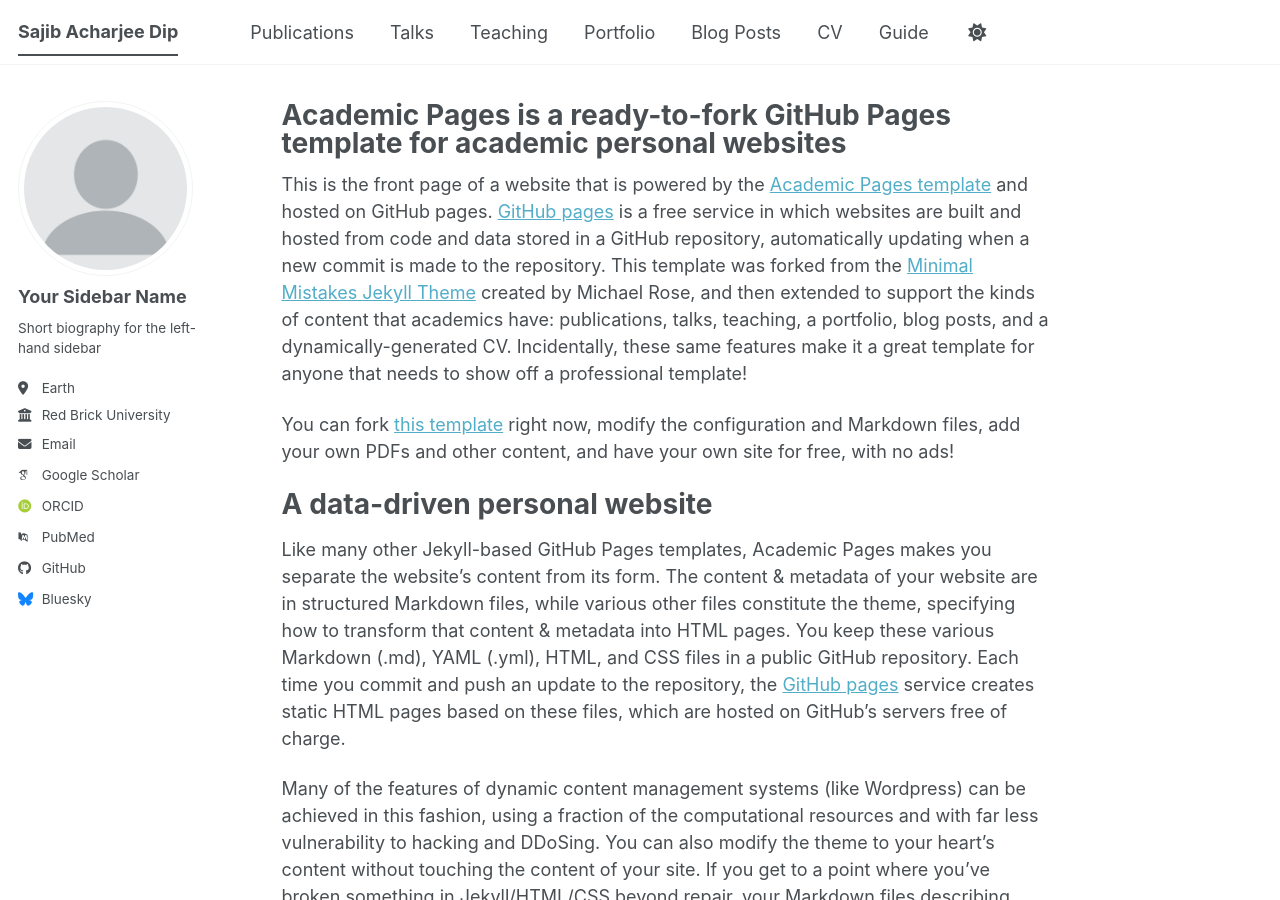
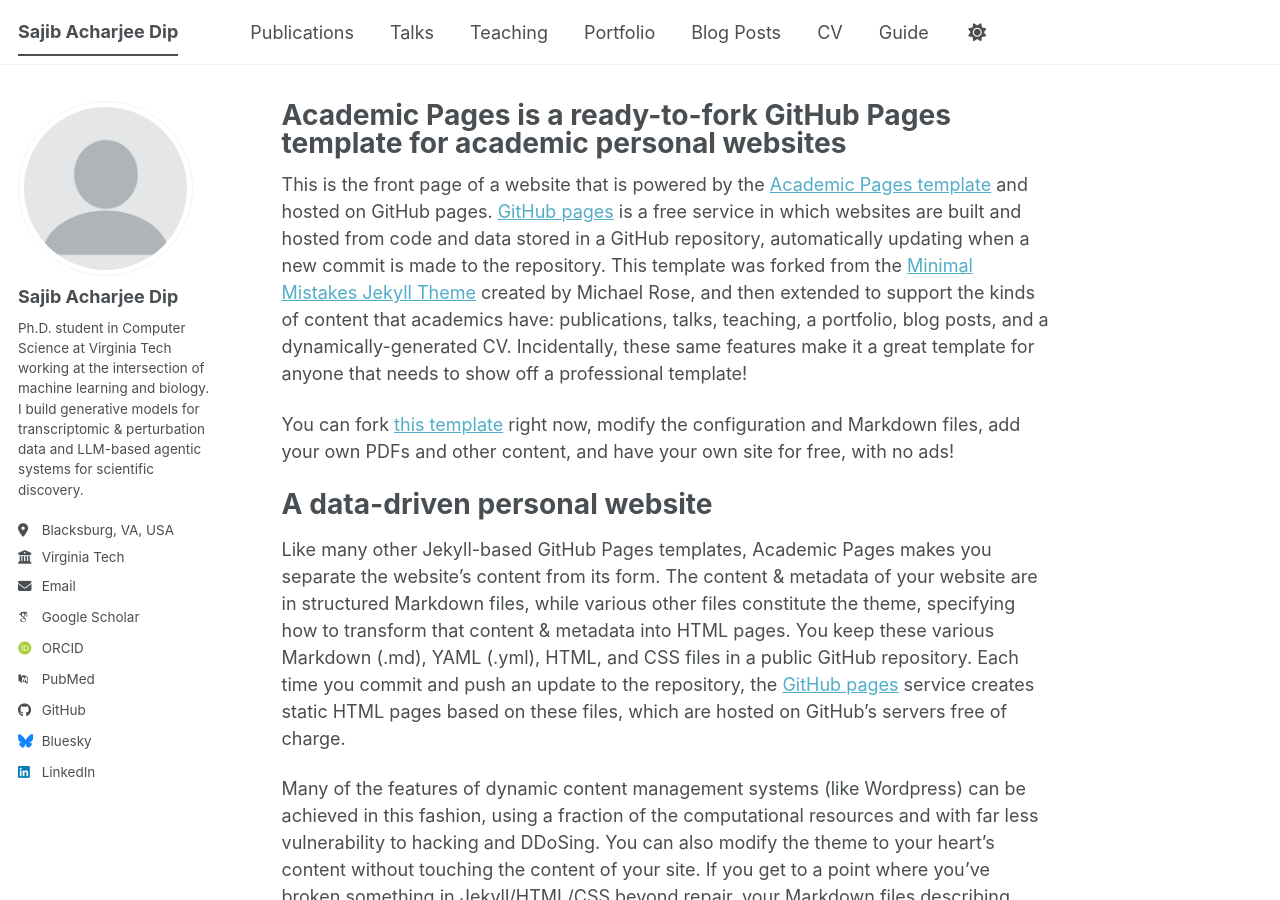
Before and after one commit to Sajib-006/Sajib-006.github.io, a Jekyll site: the page built from _pages/about.md, in a window 1280 px wide and 900 px high. Built offline with Jekyll 4.4.1, drawn with Linux system fonts in a browser that asks for light colours; some web fonts are replaced; a script bundle is joined from its source files by our own code; library files that are not in the unit come from our copies; some of the changed lines change nothing that is shown.

Commit message:
Revise author profile and social media details
Updated author information and social media links in the config.

```diff
--- a/_config.yml
+++ b/_config.yml
@@ -20,67 +20,35 @@
 # Site Author - The following control what appear as part of the author content on the side bar.
 #               If a field is blank the icon and link will not appear, otherwise it will be shown.
 #               Additional customization can be done by editing /_includes/author-profile.html
+
 author:
-  # Biographic information
-  avatar           : "profile.png"
-  name             : "Your Sidebar Name"
-  pronouns         : # example: "she/her"
-  bio              : "Short biography for the left-hand sidebar"
-  location         : "Earth"
-  employer         : "Red Brick University"
-  uri              : # URL
-  email            : "none@example.org"
+  avatar    : "profile.png"   # upload your photo as /images/profile.png OR change filename
+  name      : "Sajib Acharjee Dip"
+  pronouns  :
+  bio       : "Ph.D. student in Computer Science at Virginia Tech working at the intersection of machine learning and biology. I build generative models for transcriptomic & perturbation data and LLM-based agentic systems for scientific discovery."
+  location  : "Blacksburg, VA, USA"
+  employer  : "Virginia Tech"
+  uri       :
+  email     : ""  # optional: add your public email if you want it visible
 
   # Academic websites
-  academia         : # URL
-  arxiv            : # URL - Update with the correct link to your profile
-  googlescholar    : "https://scholar.google.com/citations?user=PS_CX0AAAAAJ"
-  inspire-hep      : # URL
-  impactstory      : # URL
-  orcid            : "https://orcid.org/yourorcidurl"
-  semantic         : # URL
-  ssrn             : # URL
-  pubmed           : "https://www.ncbi.nlm.nih.gov/pubmed/?term=john+snow"
-  researchgate     : # URL
-  scopus           : # URL
-  zotero           : # URL
-
+  googlescholar : "https://scholar.google.com/citations?user=PS_CX0AAAAAJ"
+  orcid         : ""          # add your real ORCID later (don’t keep template text)
+  arxiv         :
+  pubmed        : ""          # remove the John Snow placeholder
+  researchgate  :
+  semantic      :
 
   # Repositories and software development
-  bitbucket        : # Username - Update with your username on the site
-  codepen          : # Username
-  dribbble         : # Username
-  github           : "academicpages"
-  kaggle           : # Username
-  stackoverflow    : # User number or user number and name (i.e., use "1" or "1/jeff-atwood")
+  github        : "Sajib-006"
+  kaggle        :
+  stackoverflow :
 
   # Social media
-  artstation       : # Username
-  bluesky          : "bsky.app" # Replace this with you Bluesky username
-  facebook         : # Username
-  flickr           : # Username
-  foursquare       : # Username
-  goodreads        : # Username
-  google_plus      : # Username
-  keybase          : # Username
-  instagram        : # Username
-  lastfm           : # Username
-  linkedin         : # Username
-  mastodon         : # URL
-  medium           : # URL
-  pinterest        : # Username
-  soundcloud       : # Username
-  steam            : # Username
-  telegram         : # URL
-  tumblr           : # Username
-  twitter          : # Username for X / Twitter
-  vine             : # Username
-  weibo            : # Username
-  wikipedia        : # Username
-  xing             : # Username
-  youtube          : # Username
-  zhihu            : # Username
-
+  linkedin      : ""          # add if you want (your username)
+  twitter       :
+  bluesky       : ""          # don’t keep "bsky.app" unless that’s actually your handle
+  youtube       :
 # Publication Category - The following the list of publication categories and their headings
 publication_category:
   books:
```
